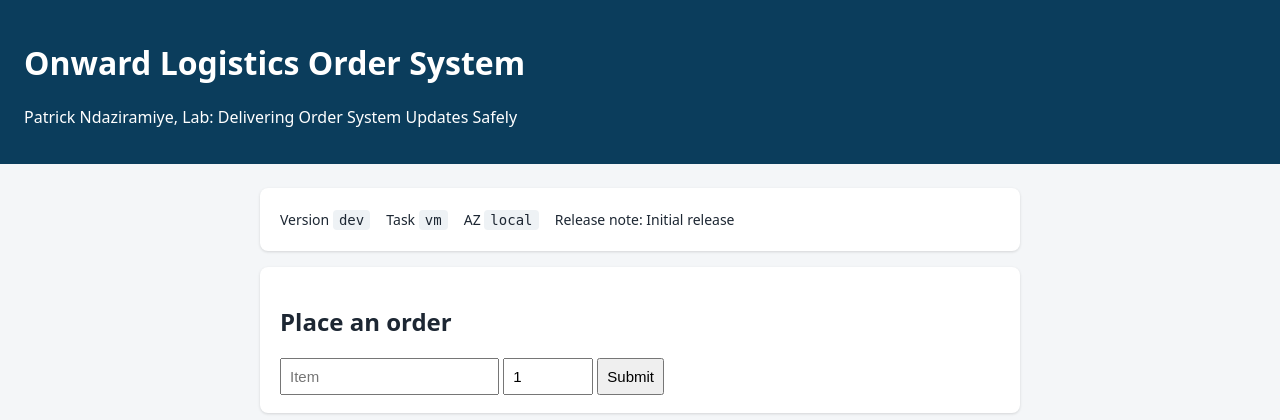
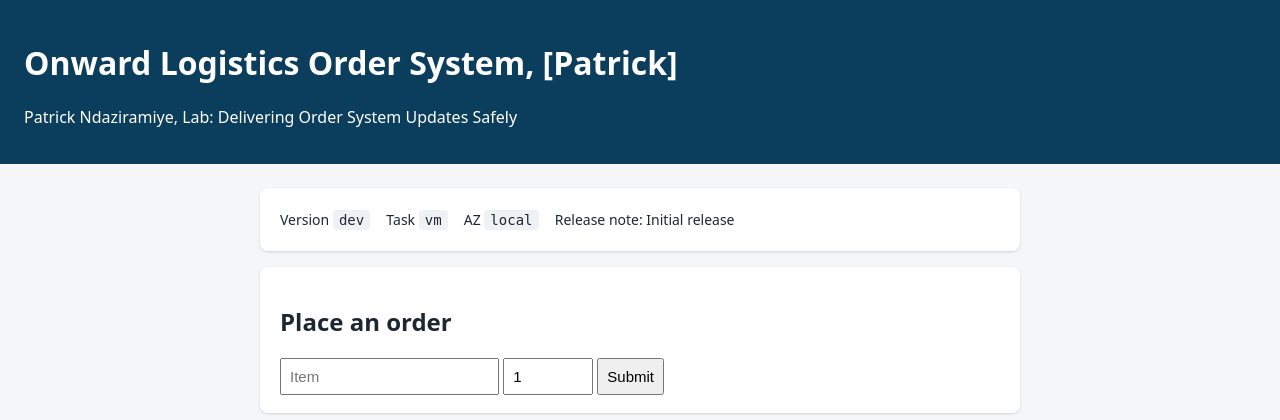
Before and after one commit to Ndaziramiyep/AWS-onward-orders-app, a Flask app: page / in a window 1280 px wide. Shown: the top 420 px of the page. Run offline with Flask 3, Linux system fonts and the light colour scheme.

Commit message:
adding some changes

```diff
--- a/app/templates/index.html
+++ b/app/templates/index.html
@@ -18,7 +18,7 @@
 </head>
 <body>                                                           <!-- Visible page -->
   <header>                                                       <!-- Banner -->
-    <h1>Onward Logistics Order System</h1>                       <!-- App name -->
+    <h1>Onward Logistics Order System, [Patrick]</h1>                       <!-- App name -->
     <p>{{ student }}, Lab: {{ lab }}</p>                         <!-- Full name + lab name (requirement) -->
   </header>
   <main>                                                         <!-- Content -->
```
